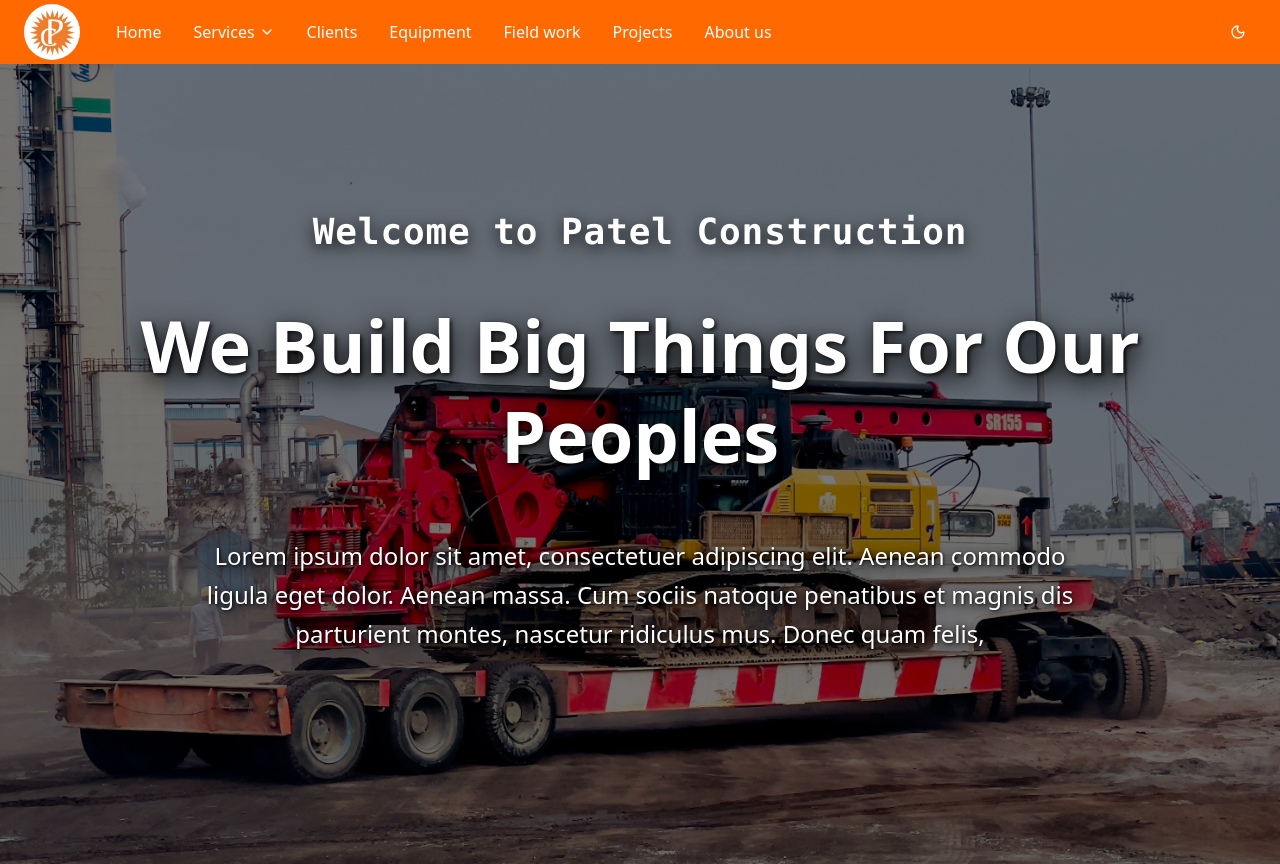
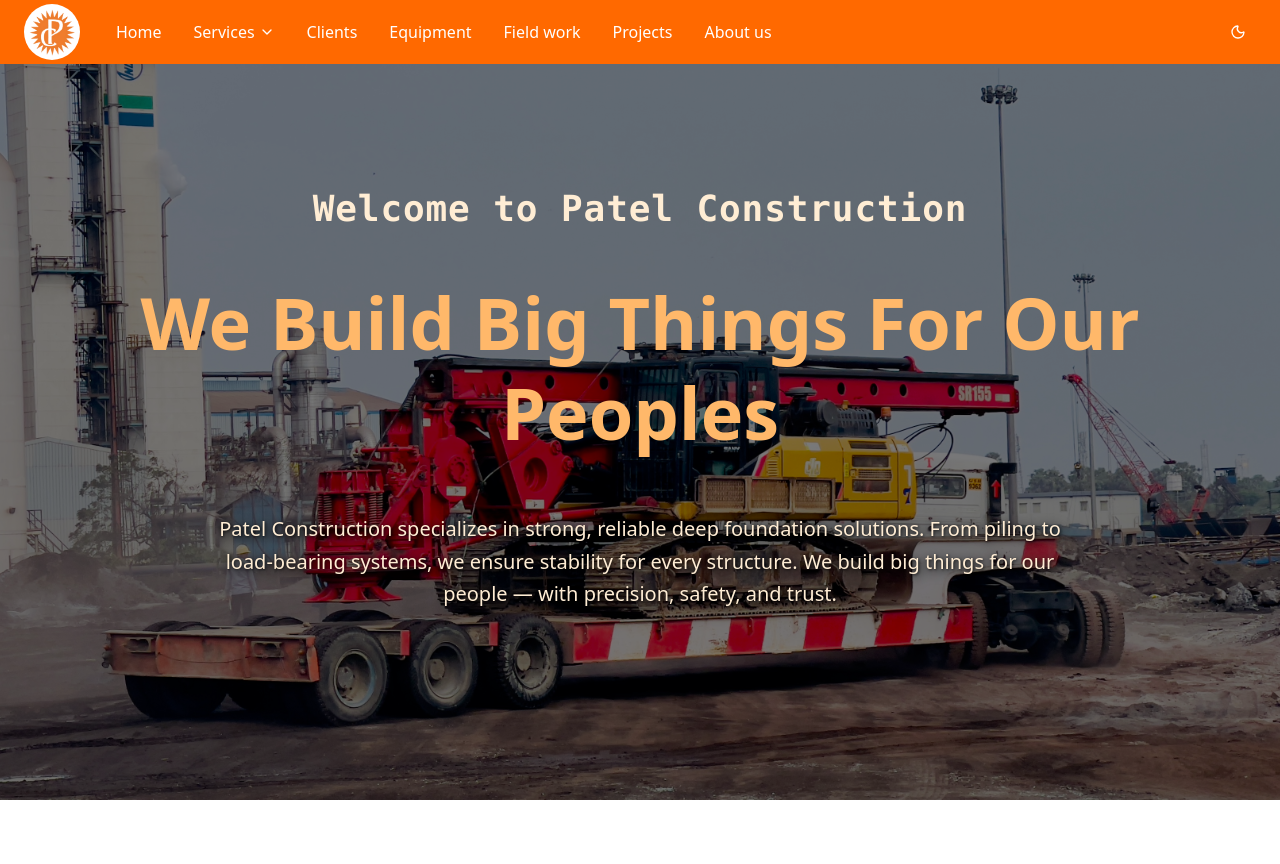
Before and after one commit to dhruvghadiali/patel_machinery_ank, a React (Vite) app: page / in a window 1280 px wide. After the commit the page ends 800 px from the top, so only its background shows below. Built offline with nearby package versions, Linux system fonts and the light colour scheme.

Commit message:
Updated home page info section

```diff
--- a/src/components/screen/home/index.jsx
+++ b/src/components/screen/home/index.jsx
@@ -1,12 +1,12 @@
-
 import homeBackground from "@/assets/images/home.jpeg";
 
 function HomeScreenComponent() {
   return (
     <div
-      className="min-h-screen w-full relative flex flex-col items-center justify-center bg-cover bg-center bg-no-repeat md:bg-fixed bg-scroll"
+      className="w-full relative flex flex-col items-center justify-center bg-cover bg-center bg-no-repeat md:bg-fixed bg-scroll"
       style={{
         backgroundImage: `url(${homeBackground})`,
+        height: "calc(100vh - 64px)",
       }}
     >
       {/* Responsive overlay for better text readability based on theme and device */}
@@ -31,7 +31,7 @@
           px-6 sm:px-8 md:px-12 lg:px-16 xl:px-20
           py-12 sm:py-16 md:py-20 lg:py-24 xl:py-28
           max-w-7xl mx-auto w-full text-white
-          min-h-screen
+          h-full
         "
       >
         {/* Welcome text - responsive sizing */}
@@ -41,7 +41,7 @@
             font-mono font-bold
             mb-4 sm:mb-6 md:mb-8 lg:mb-10 xl:mb-12
             text-center
-            drop-shadow-[0_4px_8px_rgba(0,0,0,0.8)]
+            text-orange-100
             tracking-wide
           "
         >
@@ -56,8 +56,7 @@
             mb-6 sm:mb-8 md:mb-10 lg:mb-12 xl:mb-14
             text-center
             leading-tight
-            drop-shadow-[0_6px_12px_rgba(0,0,0,0.9)]
-            [text-shadow:_2px_2px_4px_rgb(0_0_0_/_80%)]
+            text-orange-300
             max-w-6xl
           "
         >
@@ -67,39 +66,22 @@
         {/* Description text - responsive sizing and spacing */}
         <p
           className="
-            text-sm sm:text-base md:text-lg lg:text-xl xl:text-2xl
+            text-xs sm:text-xs md:text-base lg:text-lg xl:text-xl
             font-medium
             text-center
             mb-8 sm:mb-10 md:mb-12 lg:mb-14 xl:mb-16
-            leading-relaxed
+            leading-relaxed text-orange-100
             drop-shadow-[0_2px_6px_rgba(0,0,0,0.8)]
             [text-shadow:_1px_1px_3px_rgb(0_0_0_/_70%)]
             max-w-xs sm:max-w-md md:max-w-lg lg:max-w-2xl xl:max-w-4xl
             px-2
           "
         >
-          Lorem ipsum dolor sit amet, consectetuer adipiscing elit. Aenean
-          commodo ligula eget dolor. Aenean massa. Cum sociis natoque penatibus
-          et magnis dis parturient montes, nascetur ridiculus mus. Donec quam
-          felis,
+          Patel Construction specializes in strong, reliable deep foundation
+          solutions. From piling to load-bearing systems, we ensure stability
+          for every structure. We build big things for our people — with
+          precision, safety, and trust.
         </p>
-
-        {/* Button with responsive sizing */}
-        {/* <Button
-            className="
-            shadow-2xl
-            text-sm sm:text-base md:text-lg
-            px-6 sm:px-8 md:px-10 lg:px-12
-            py-2 sm:py-3 md:py-4
-            font-semibold
-            bg-primary hover:bg-primary/90
-            dark:bg-white dark:text-black dark:hover:bg-gray-200
-            transition-all duration-300
-            transform hover:scale-105
-          "
-          >
-            Get Started
-          </Button> */}
       </div>
     </div>
   );
```
